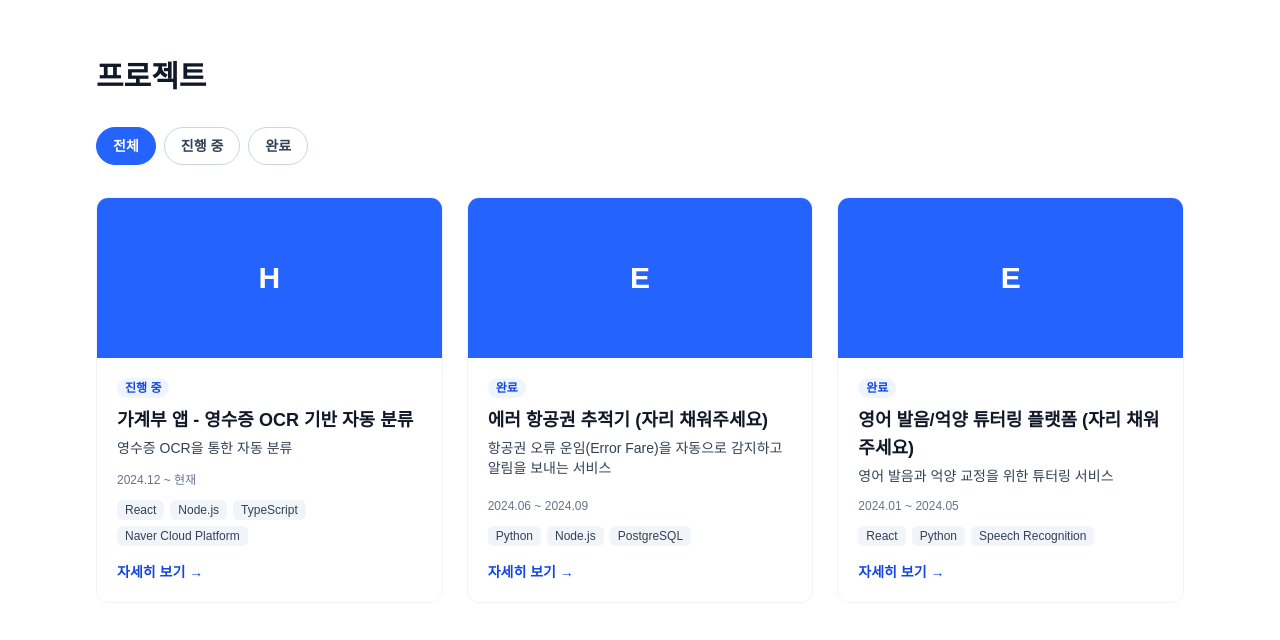
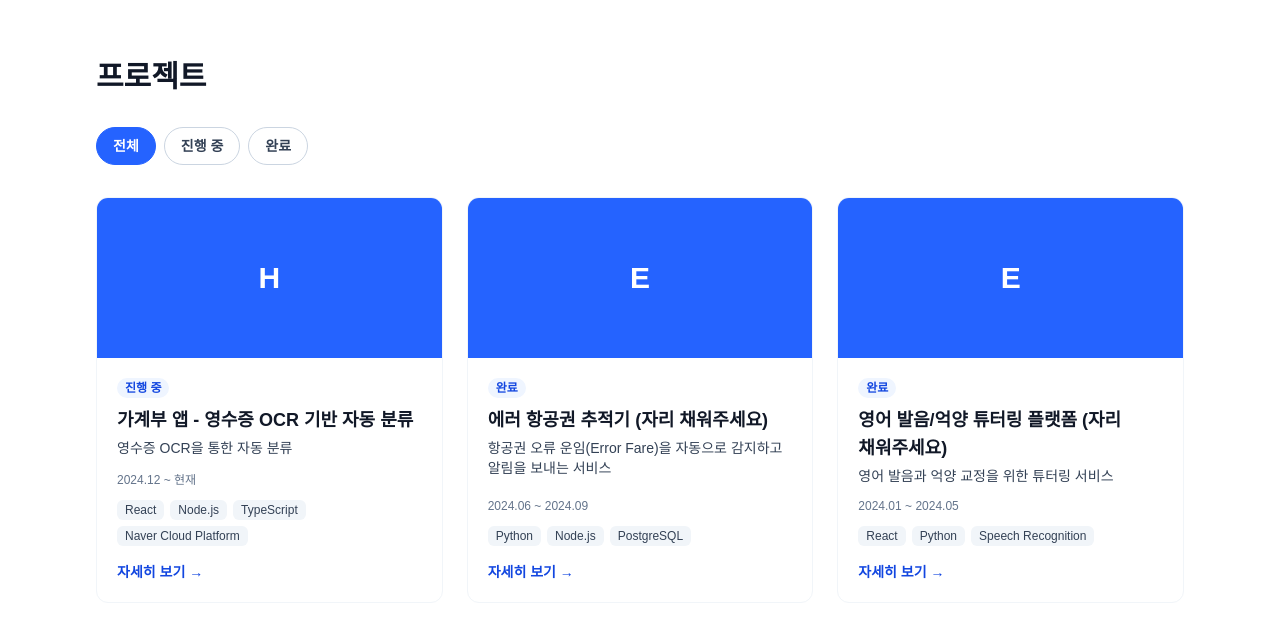
Before and after one commit to jsi4770/SuinPortfolioPage, a Next.js app: page / in a window 1280 px wide. Shown: the part 660-1300 px from the top of the page. Built offline with nearby package versions, Linux system fonts and the light colour scheme; a web font is replaced by a local one.

Commit message:
Fix word-break for Korean text: use keep-all to prevent mid-word breaks

```diff
--- a/src/app/globals.css
+++ b/src/app/globals.css
@@ -3,12 +3,12 @@
 @layer base {
   * {
     overflow-wrap: break-word;
-    word-break: keep-all;
+    word-break: normal;
   }
 
   h1, h2, h3, h4, h5, h6 {
     overflow-wrap: break-word;
-    word-break: keep-all;
+    word-break: normal;
   }
 }
 
@@ -32,7 +32,7 @@ body {
 @layer utilities {
   .break-words {
     overflow-wrap: break-word;
-    word-break: normal;
+    word-break: keep-all;
   }
 }
 
```
